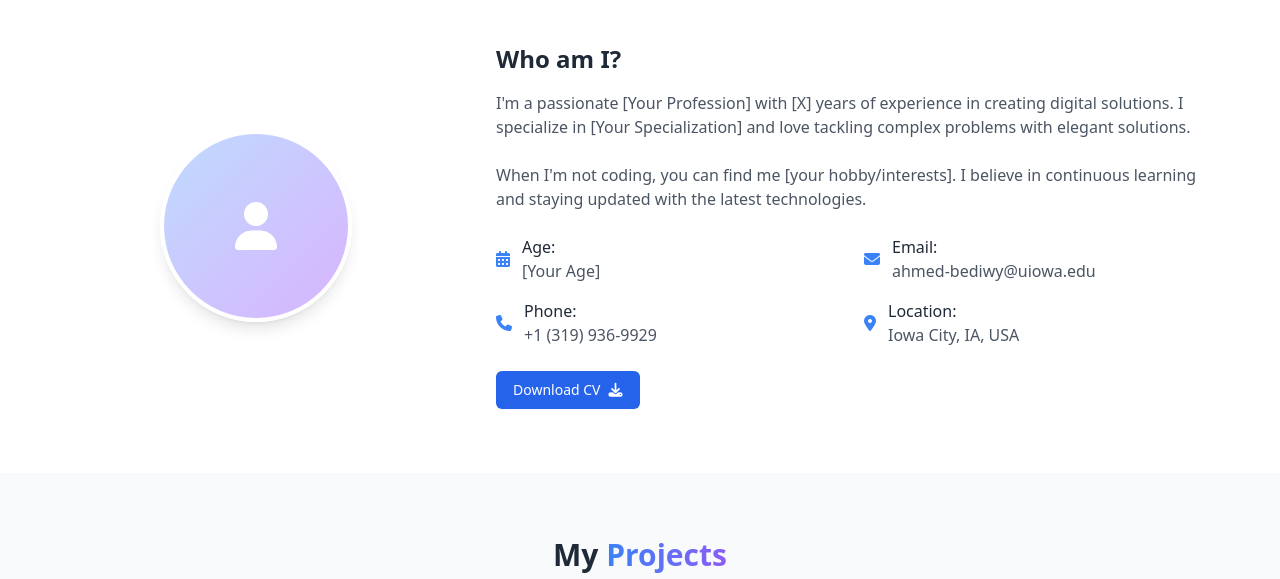
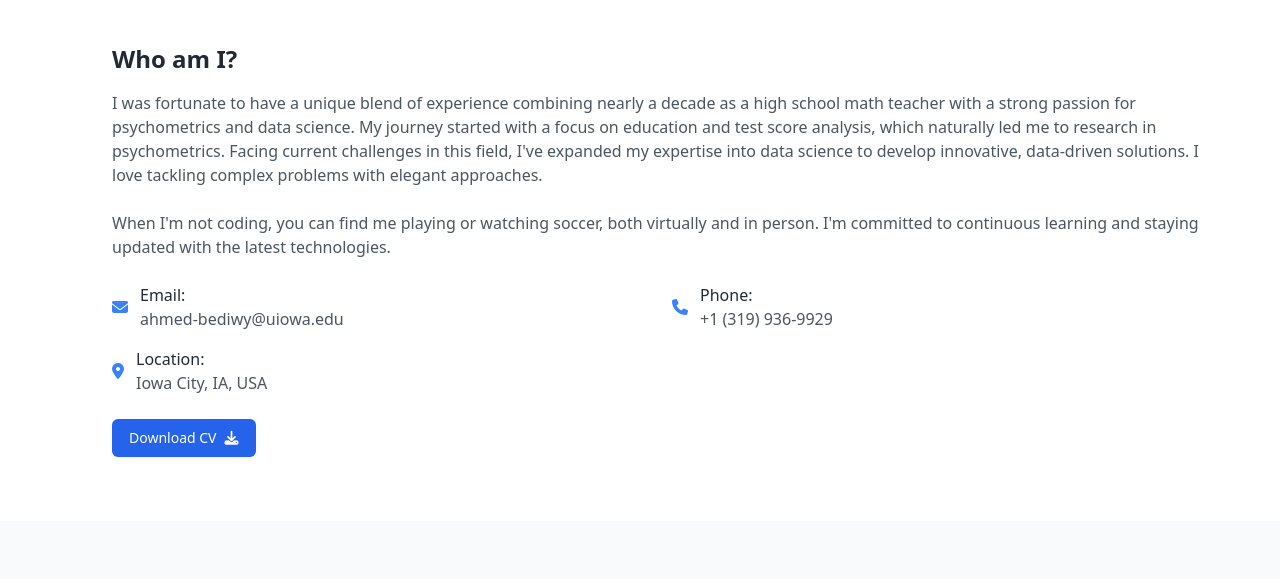
Before and after one commit to AhmedBediwy/portfolio, a plain HTML site: page index.html in a window 1280 px wide. Shown: the part 685-1264 px from the top of the page. Drawn offline with nearby package versions, Linux system fonts and the light colour scheme.

Commit message:
Update About section with personal background and interests

```diff
--- a/index.html
+++ b/index.html
@@ -103,25 +103,13 @@
             <h2 class="text-3xl font-bold text-center mb-12 fade-in">About <span class="gradient-text">Me</span></h2>
             <div class="flex flex-col md:flex-row items-center">
                 <div class="md:w-1/3 mb-8 md:mb-0 flex justify-center fade-in">
-                    <div class="relative w-48 h-48 rounded-full overflow-hidden border-4 border-white shadow-lg">
-                        <!-- Replace with your image -->
-                        <div class="w-full h-full bg-gradient-to-br from-blue-200 to-purple-300 flex items-center justify-center">
-                            <i class="fas fa-user text-5xl text-white"></i>
-                        </div>
                     </div>
                 </div>
-                <div class="md:w-2/3 md:pl-12 fade-in delay-1">
+                <div class="md:w-3/3 md:pl-12 fade-in delay-1">
                     <h3 class="text-2xl font-semibold mb-4">Who am I?</h3>
-                    <p class="text-gray-600 mb-6">I'm a passionate [Your Profession] with [X] years of experience in creating digital solutions. I specialize in [Your Specialization] and love tackling complex problems with elegant solutions.</p>
-                    <p class="text-gray-600 mb-6">When I'm not coding, you can find me [your hobby/interests]. I believe in continuous learning and staying updated with the latest technologies.</p>
+                    <p class="text-gray-600 mb-6">I was fortunate to have a unique blend of experience combining nearly a decade as a high school math teacher with a strong passion for psychometrics and data science. My journey started with a focus on education and test score analysis, which naturally led me to research in psychometrics. Facing current challenges in this field, I've expanded my expertise into data science to develop innovative, data-driven solutions. I love tackling complex problems with elegant approaches.</p>
+                    <p class="text-gray-600 mb-6">When I'm not coding, you can find me playing or watching soccer, both virtually and in person. I'm committed to continuous learning and staying updated with the latest technologies.</p>
                     <div class="grid grid-cols-2 gap-4">
-                        <div class="flex items-center">
-                            <i class="fas fa-calendar-alt text-blue-500 mr-3"></i>
-                            <div>
-                                <p class="font-medium">Age:</p>
-                                <p class="text-gray-600">[Your Age]</p>
-                            </div>
-                        </div>
                         <div class="flex items-center">
                             <i class="fas fa-envelope text-blue-500 mr-3"></i>
                             <div>
```
